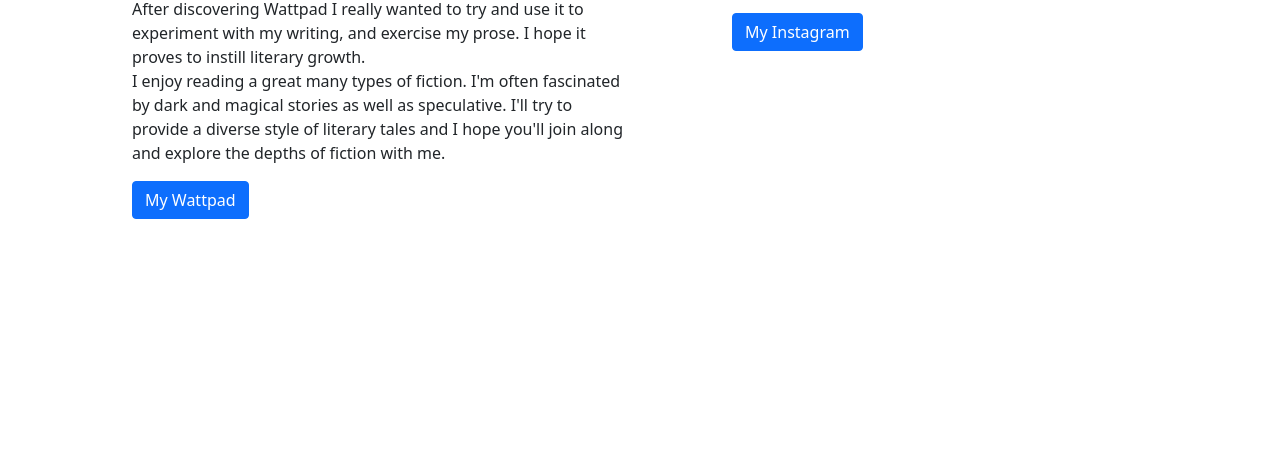
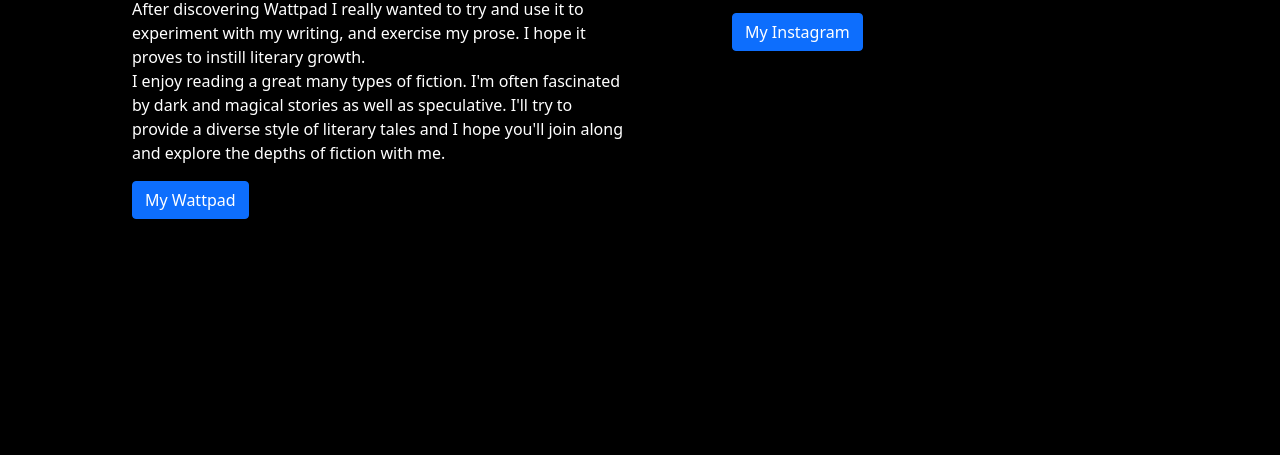
Before and after one commit to britssite/britssite.github.io, a plain HTML site: page index.html in a window 1280 px wide. Shown: the part 345-800 px from the top of the page. Drawn offline with nearby package versions, Linux system fonts and the light colour scheme.

Commit message:
bg-black text-white

```diff
--- a/index.html
+++ b/index.html
@@ -33,7 +33,7 @@
         <meta name="viewport" content="width=device-width, initial-scale=1">
         <meta charset="utf-8">
     </head>
-    <body>
+    <body class="text-white" style="background-color: black;">
         <!-- Jumbotron -->
         <div class="bg-image p-5 text-center shadow-1-strong mb-5 text-white" style="background-image: url(banner.png); background-size: cover;">
             <h1 class="mb-3 h2">Britney Rose Medina</h1>
```
